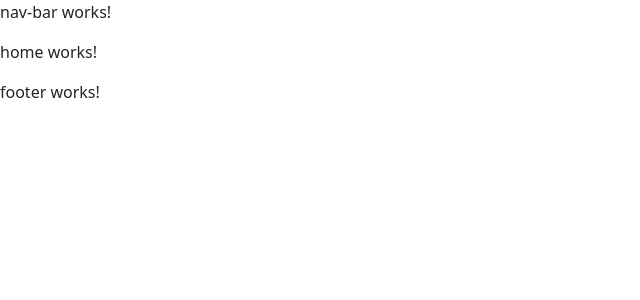
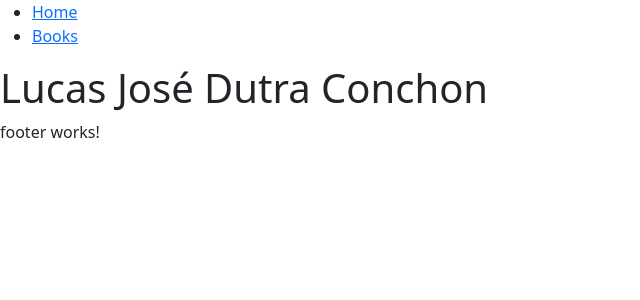
Before and after one commit to lucasjdutra/prova-angular-1, an Angular app: page /home in a window 1280 px wide. Shown: the top 300 px of the page, without its empty margins (0-640 px from the left). Built offline with nearby package versions, Linux system fonts and the light colour scheme.

Commit message:
commit 5: config navbar e pagina home

```diff
--- a/src/app/home/home.component.html
+++ b/src/app/home/home.component.html
@@ -1 +1 @@
-<p>home works!</p>
+<h1>Lucas José Dutra Conchon</h1>
--- a/src/app/nav-bar/nav-bar.component.html
+++ b/src/app/nav-bar/nav-bar.component.html
@@ -1 +1,6 @@
-<p>nav-bar works!</p>
+<nav>
+  <ul>
+    <li><a routerLink="/home">Home</a></li>
+    <li><a routerLink="/books">Books</a></li>
+  </ul>
+</nav>
```
